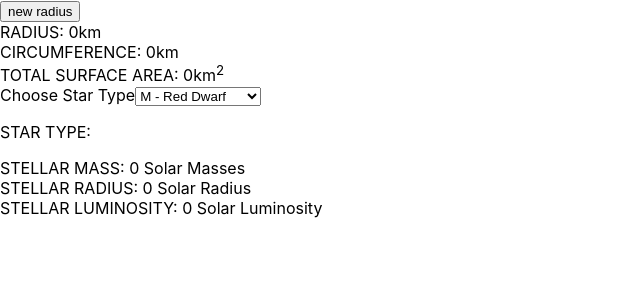
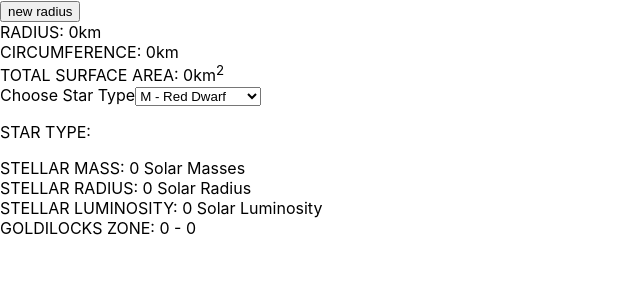
Before and after one commit to unifiedtheories/planet_randomizer, a React (Create React App) app: page / in a window 1280 px wide. Shown: the top 300 px of the page, without its empty margins (0-640 px from the left). Built offline with nearby package versions, Linux system fonts and the light colour scheme.

Commit message:
goldilocks zone calculated

```diff
--- a/src/App.js
+++ b/src/App.js
@@ -42,6 +42,11 @@ export default function App() {
   const [starRadius, setStarRad] = useState(0);
   const [luminosity, setLuminosity] = useState(0);
 
+  const [goldilocks, setGoldilocks] = useState({
+    inner: 0,
+    outer: 0
+  });
+
   const [starType, setStarType] = useState("")
 
   const handleStarChange = (event) => {
@@ -79,6 +84,13 @@ export default function App() {
       }
   }
 
+  function getGoldilocks() {
+    setGoldilocks({
+      inner: (Math.sqrt(luminosity/1.1).toFixed(2)),
+      outer: (Math.sqrt(luminosity/0.53).toFixed(2))
+    })
+  }
+
 
 
 
@@ -91,6 +103,7 @@ export default function App() {
       getStarMass()
       getStarRadius()
       getStarLuminosity()
+      getGoldilocks()
     }
 
 
@@ -144,7 +157,7 @@ export default function App() {
         <div> STELLAR MASS: {starMass} Solar Masses </div>
         <div> STELLAR RADIUS: {starRadius} Solar Radius </div>
         <div> STELLAR LUMINOSITY: {luminosity} Solar Luminosity </div>
-
+        <div> GOLDILOCKS ZONE: {goldilocks.inner} - {goldilocks.outer}</div>
 
        </body>
 
```
